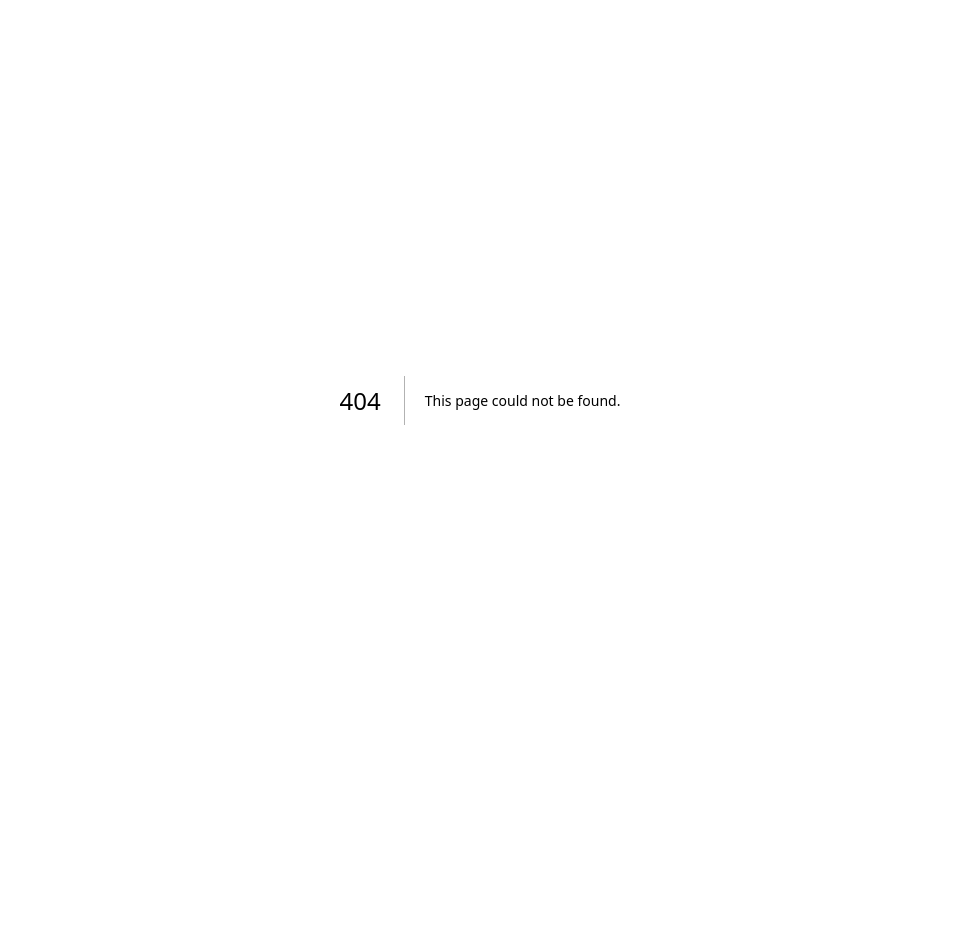
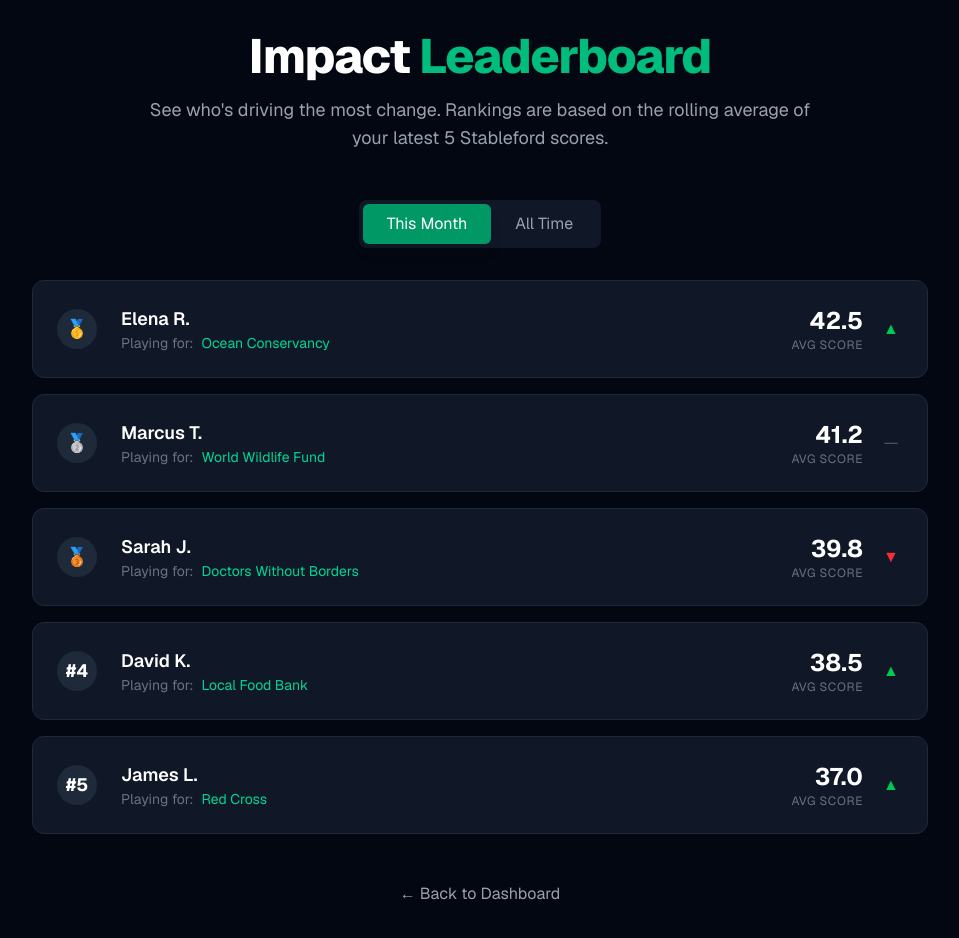
Before and after one commit to Adityaftftfhvg/Golf-Charity-Full-Stack-App, a Next.js app: page /leaderboard in a window 1280 px wide. Before the commit this address had no page. Shown: the whole page, without its empty margins (160-1119 px from the left). Before the commit the page ends 800 px from the top, so only its background shows below. Built offline with nearby package versions, Linux system fonts and the light colour scheme.

Commit message:
initial commit

```diff
--- a/app/charities/[id]/page.tsx
+++ b/app/charities/[id]/page.tsx
@@ -85,9 +85,39 @@ export default function CharityDetailPage() {
           </p>
         </div>
 
+        {/* PRD Requirement: Upcoming Events */}
+        <div className="bg-slate-800 rounded-2xl p-8 mb-6 border border-slate-700 hover:border-emerald-500/30 transition-colors">
+          <h3 className="text-sm text-gray-400 uppercase tracking-wide mb-4 flex items-center gap-2">
+            📅 Upcoming Events
+          </h3>
+          <div className="space-y-4">
+            <div className="flex items-center justify-between border-b border-slate-700 pb-4">
+              <div>
+                <h4 className="font-semibold text-white text-lg">Annual Charity Golf Day</h4>
+                <p className="text-sm text-gray-400 mt-1">Join us for an 18-hole scramble to support {charity.name}.</p>
+              </div>
+              <div className="text-right">
+                <span className="block text-emerald-400 font-medium">Next Month</span>
+                <span className="text-xs text-gray-500 uppercase tracking-wider">Registration Open</span>
+              </div>
+            </div>
+            <div className="flex items-center justify-between">
+              <div>
+                <h4 className="font-semibold text-white text-lg">Virtual Fundraising Gala</h4>
+                <p className="text-sm text-gray-400 mt-1">Live leaderboard tracking and prize announcements.</p>
+              </div>
+              <div className="text-right">
+                <span className="block text-gray-300 font-medium">TBA</span>
+                <span className="text-xs text-gray-500 uppercase tracking-wider">Coming Soon</span>
+              </div>
+            </div>
+          </div>
+        </div>
 
+        {/* Fixed Link Tag */}
+        <a
           href="/dashboard"
-          className="block text-center bg-green-500 hover:bg-green-600 py-4 rounded-xl font-medium transition"
+          className="block text-center bg-emerald-500 hover:bg-emerald-600 py-4 rounded-xl font-bold text-lg shadow-lg shadow-emerald-500/20 transition-all transform hover:-translate-y-0.5"
         >
           Support This Charity — Go to Dashboard
         </a>
--- a/app/dashboard/page.tsx
+++ b/app/dashboard/page.tsx
@@ -151,6 +151,24 @@ export default function Dashboard() {
     if (data.url) window.location.href = data.url;
   };
 
+  // ✅ Cancellation Flow
+  const handleCancelSubscription = async () => {
+    const confirmCancel = window.confirm("Are you sure you want to cancel your subscription? You will lose access to upcoming draws.");
+    if (!confirmCancel) return;
+
+    // Update the database to reflect the cancelled state
+    const { error } = await supabase
+      .from("users")
+      .update({ subscription_status: "inactive" })
+      .eq("id", userId);
+
+    if (!error) {
+      setProfile((prev) => prev ? { ...prev, subscription_status: "inactive" } : null);
+    } else {
+      alert("Failed to cancel subscription. Please try again.");
+    }
+  };
+
   const totalWon = winners.reduce((sum, w) => sum + (w.prize_amount || 0), 0);
   const isActive = profile?.subscription_status === "active";
 
@@ -222,14 +240,27 @@ export default function Dashboard() {
                 </span>
               )}
             </div>
+
+            {/* Active Subscription State + Cancellation Button */}
             {profile?.subscription_end_date && isActive && (
-              <p className="text-gray-400 text-sm mb-4">
-                Renews:{" "}
-                {new Date(profile.subscription_end_date).toLocaleDateString()}
-              </p>
+              <>
+                <p className="text-gray-400 text-sm mb-4">
+                  Renews:{" "}
+                  {new Date(profile.subscription_end_date).toLocaleDateString()}
+                </p>
+                <div className="pt-4 border-t border-slate-700 mt-4">
+                  <button
+                    onClick={handleCancelSubscription}
+                    className="text-sm text-red-400 hover:text-red-300 transition-colors"
+                  >
+                    Cancel Subscription
+                  </button>
+                </div>
+              </>
             )}
+
             {!isActive && (
-              <div className="space-y-2">
+              <div className="space-y-2 mt-4">
                 <button
                   onClick={() => handleSubscribe("monthly")}
                   className="w-full bg-green-500 hover:bg-green-600 py-2 rounded-lg text-sm transition"
--- /dev/null
+++ b/app/leaderboard/page.tsx
@@ -0,0 +1,100 @@
+import React, { useState, useEffect } from 'react';
+// import { createClient } from '@/lib/supabase' // Uncomment when adding your actual Supabase client
+
+export default function LeaderboardPage() {
+  const [filter, setFilter] = useState('monthly');
+
+  // Mock data: Replace this with your actual Supabase fetch logic.
+  // The PRD requires users to enter their last 5 scores[cite: 44].
+  // The leaderboard typically ranks based on the average of these active scores.
+  const topScorers = [
+    { id: 1, name: "Elena R.", avgScore: 42.5, trend: "up", charity: "Ocean Conservancy" },
+    { id: 2, name: "Marcus T.", avgScore: 41.2, trend: "same", charity: "World Wildlife Fund" },
+    { id: 3, name: "Sarah J.", avgScore: 39.8, trend: "down", charity: "Doctors Without Borders" },
+    { id: 4, name: "David K.", avgScore: 38.5, trend: "up", charity: "Local Food Bank" },
+    { id: 5, name: "James L.", avgScore: 37.0, trend: "up", charity: "Red Cross" },
+  ];
+
+  return (
+    <div className="min-h-screen bg-gray-950 text-white p-8 font-sans">
+      <div className="max-w-4xl mx-auto">
+
+        {/* Header Section */}
+        <header className="mb-12 text-center">
+          <h1 className="text-4xl md:text-5xl font-extrabold tracking-tight mb-4">
+            Impact <span className="text-emerald-500">Leaderboard</span>
+          </h1>
+          <p className="text-gray-400 text-lg max-w-2xl mx-auto">
+            See who's driving the most change. Rankings are based on the rolling average of your latest 5 Stableford scores.
+          </p>
+        </header>
+
+        {/* Filters */}
+        <div className="flex justify-center mb-8">
+          <div className="bg-gray-900 p-1 rounded-lg inline-flex">
+            <button
+              onClick={() => setFilter('monthly')}
+              className={`px-6 py-2 rounded-md transition-all ${filter === 'monthly' ? 'bg-emerald-600 text-white shadow-lg' : 'text-gray-400 hover:text-white'}`}
+            >
+              This Month
+            </button>
+            <button
+              onClick={() => setFilter('all-time')}
+              className={`px-6 py-2 rounded-md transition-all ${filter === 'all-time' ? 'bg-emerald-600 text-white shadow-lg' : 'text-gray-400 hover:text-white'}`}
+            >
+              All Time
+            </button>
+          </div>
+        </div>
+
+        {/* Leaderboard List */}
+        <div className="space-y-4">
+          {topScorers.map((user, index) => (
+            <div
+              key={user.id}
+              className="bg-gray-900 rounded-xl p-4 md:p-6 flex items-center justify-between border border-gray-800 hover:border-emerald-500/50 transition-colors transform hover:-translate-y-1 duration-300"
+            >
+              <div className="flex items-center gap-4 md:gap-6">
+                {/* Rank Indicator */}
+                <div className="w-10 h-10 flex items-center justify-center rounded-full bg-gray-800 font-bold text-lg">
+                  {index === 0 ? '🥇' : index === 1 ? '🥈' : index === 2 ? '🥉' : `#${index + 1}`}
+                </div>
+
+                {/* User Info */}
+                <div>
+                  <h3 className="font-semibold text-lg">{user.name}</h3>
+                  <p className="text-sm text-gray-500 flex items-center gap-2">
+                    Playing for: <span className="text-emerald-400">{user.charity}</span>
+                  </p>
+                </div>
+              </div>
+
+              {/* Score & Trend */}
+              <div className="flex items-center gap-4">
+                <div className="text-right">
+                  <div className="text-2xl font-bold">{user.avgScore.toFixed(1)}</div>
+                  <div className="text-xs text-gray-500 uppercase tracking-wider">Avg Score</div>
+                </div>
+
+                {/* Trend Icon */}
+                <div className="w-6 flex justify-center">
+                  {user.trend === 'up' && <span className="text-green-500">▲</span>}
+                  {user.trend === 'down' && <span className="text-red-500">▼</span>}
+                  {user.trend === 'same' && <span className="text-gray-600">—</span>}
+                </div>
+              </div>
+            </div>
+          ))}
+        </div>
+
+        {/* Navigation Back */}
+        <div className="mt-12 text-center">
+          <a href="/dashboard" className="text-gray-400 hover:text-white transition-colors">
+            &larr; Back to Dashboard
+          </a>
+        </div>
+
+      </div>
+    </div>
+  );
+}
```
